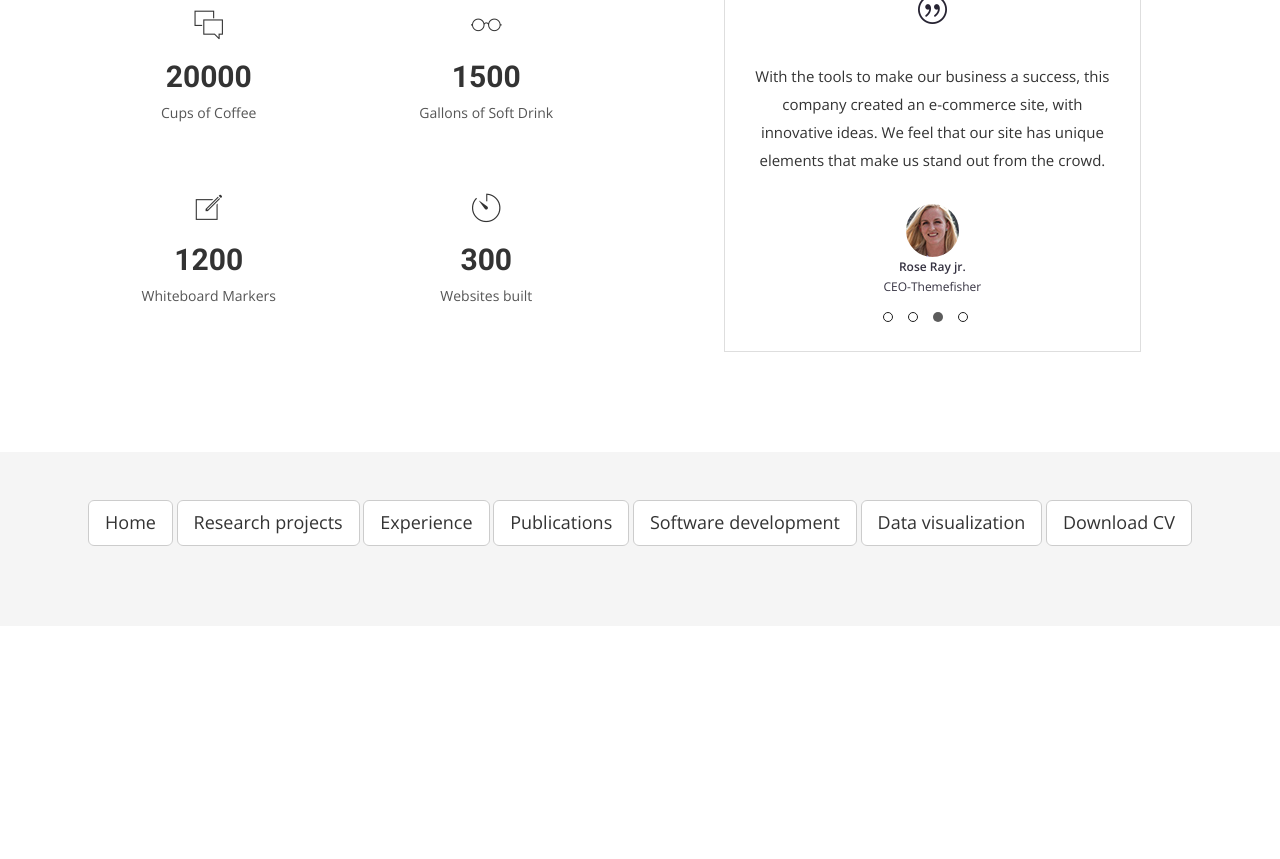
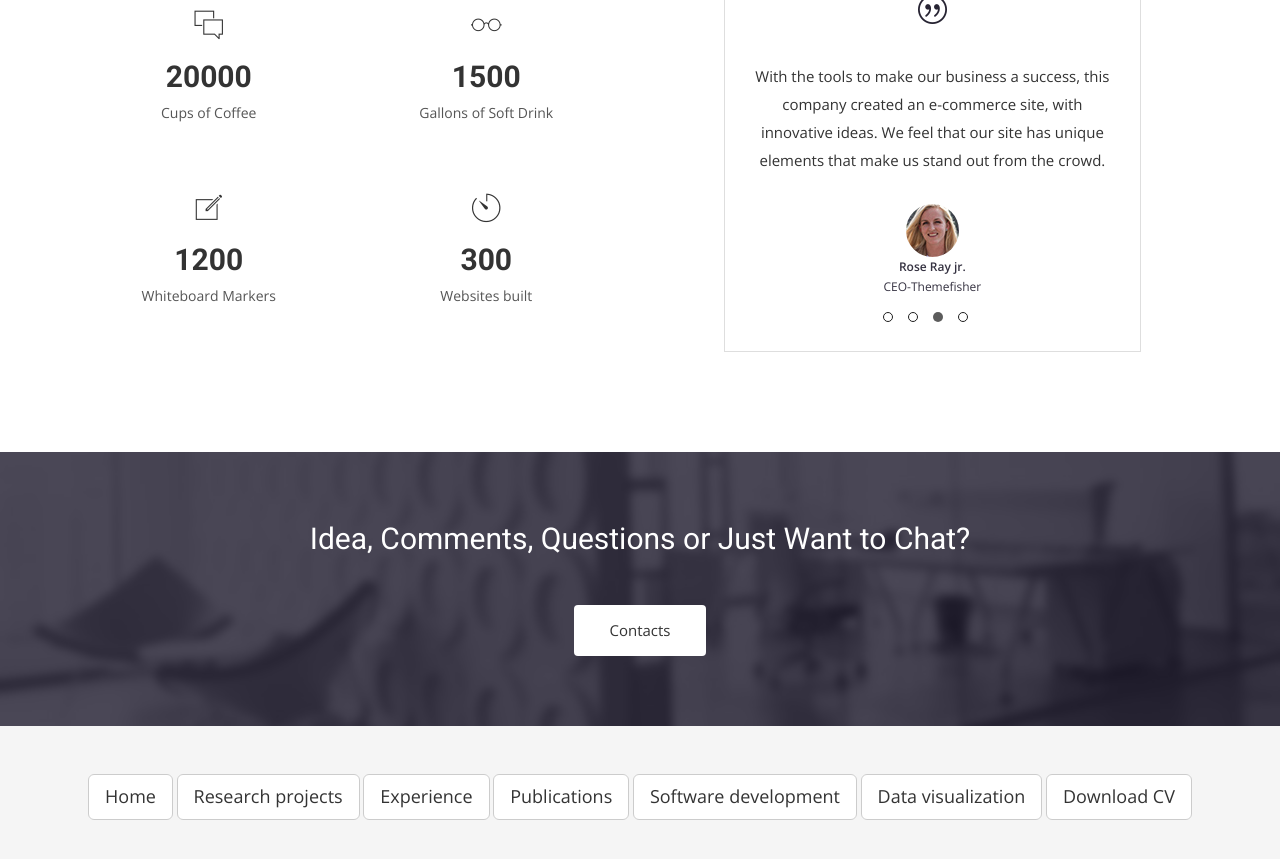
Before and after one commit to ekidando/Emma, a Jekyll site: the page built from index.html, in a window 1280 px wide and 900 px high, scrolled down 2160 px. Shown: the top 859 px of the window. Built offline with Jekyll 4.4.1, drawn with Linux system fonts in a browser that asks for light colours; nearby versions of some CDN libraries; some web fonts are replaced; before the commit the page ends 2786 px from its top, so only the background shows below that.

Commit message:
Update index.html

```diff
--- a/index.html
+++ b/index.html
@@ -113,3 +113,17 @@ published: true
     </div>
   </div>
 </section>
+
+<!-- Call to action Start -->
+<section id="call-to-action">
+  <div class="container">
+    <div class="row">
+      <div class="col-md-12">
+        <div class="block">
+          <h2>Idea, Comments, Questions or Just Want to Chat?</h2>
+          <a class="btn btn-default btn-call-to-action" href="contacts.html" >Contacts</a>
+        </div>
+      </div>
+    </div>
+  </div>
+</section>
```
